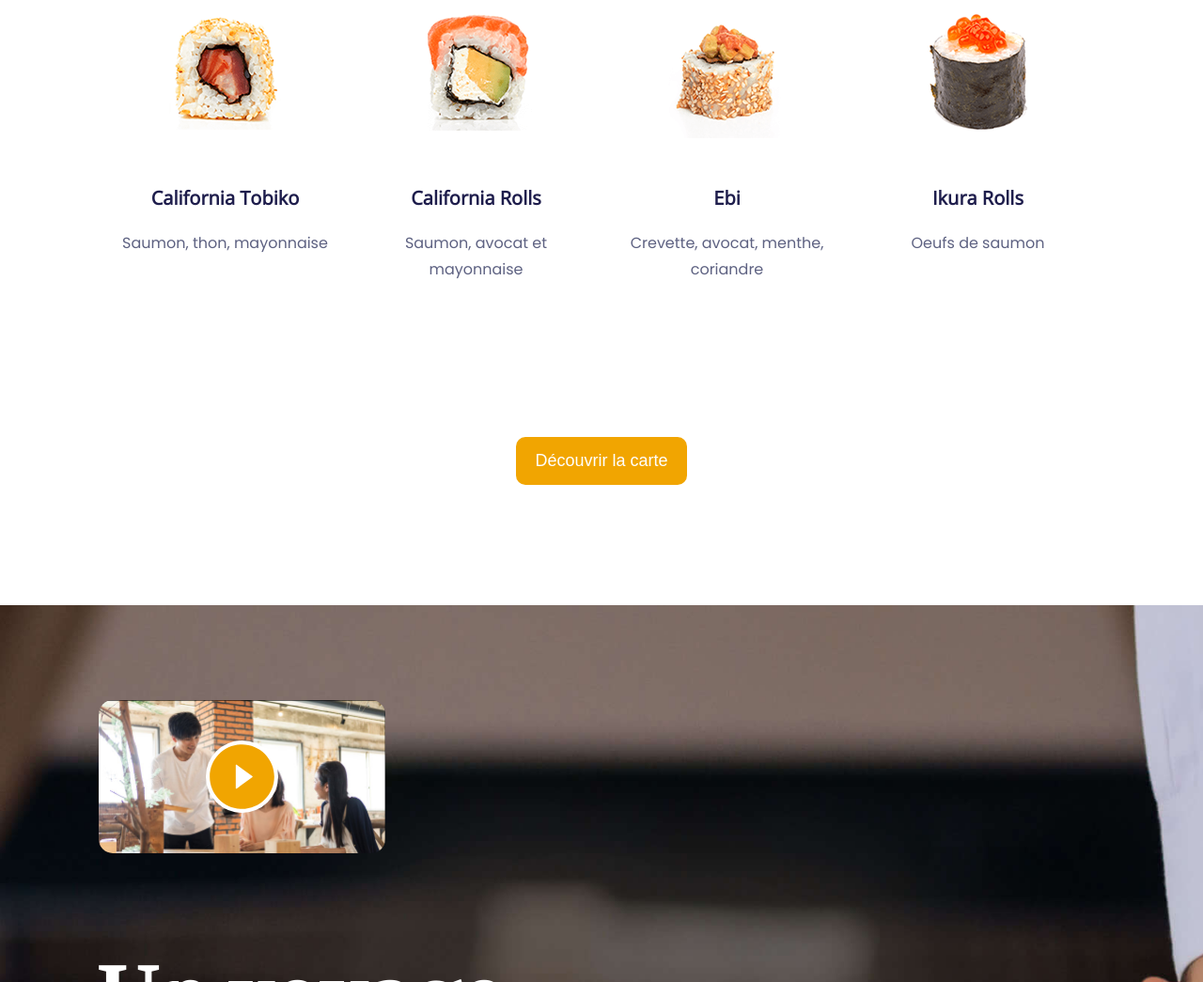
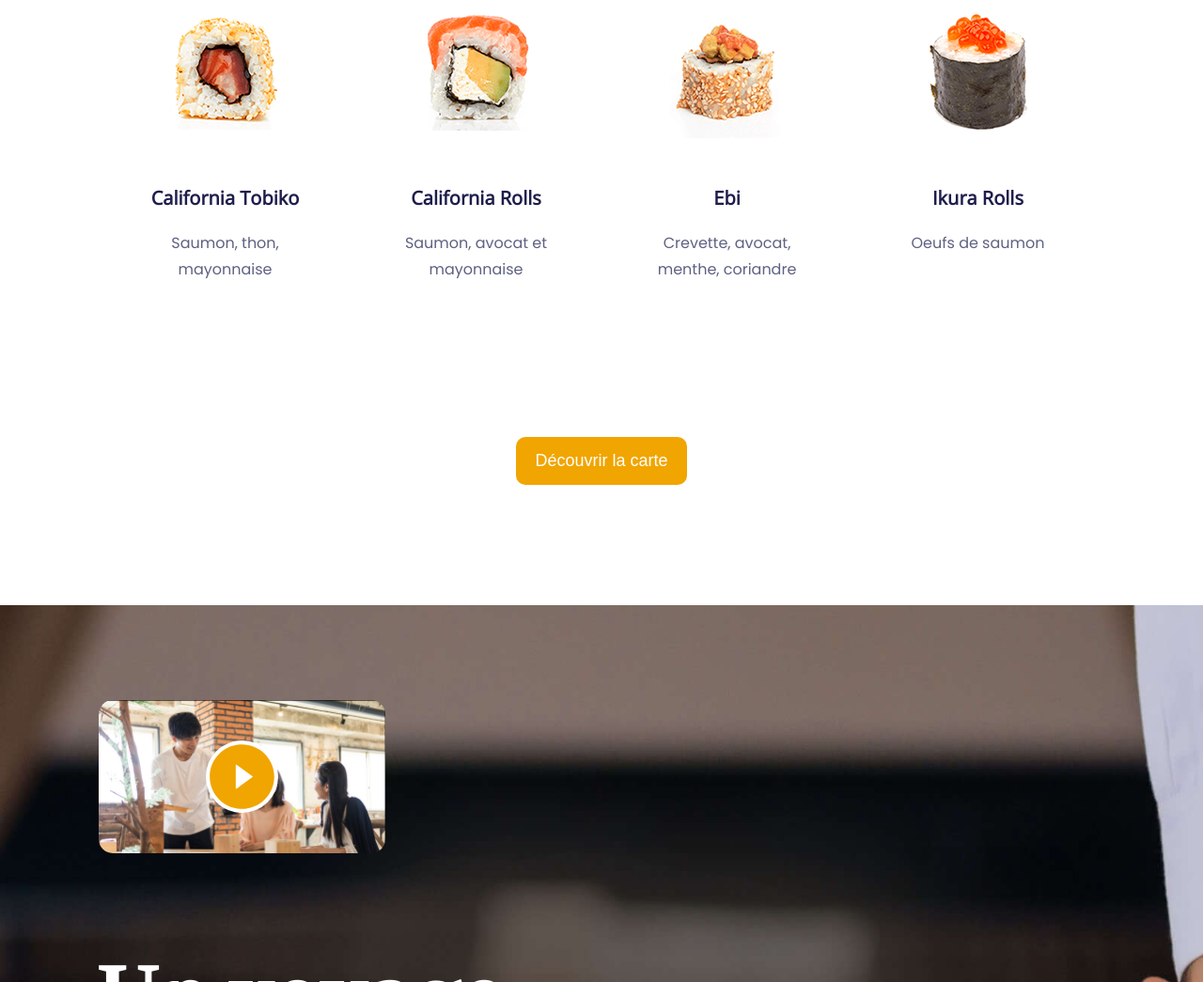
Before and after one commit to Axialous/jadoo, a plain HTML site: page index.html in a window 1280 px wide. Shown: the part 1625-2670 px from the top of the page at 94% size. Drawn offline with Linux system fonts and the light colour scheme.

Commit message:
Correction de la largeur du texte des makis

```diff
--- a/style.css
+++ b/style.css
@@ -324,10 +324,6 @@ header li{
     transition-duration: 1000ms;
 }
 
-#makis figure p{
-    height: 56px;
-}
-
 #section_2 img{
     border-radius: 25px 25px 0 0;
 }
@@ -346,7 +342,9 @@ header li{
 #makis p{
     font-size: 16px;
 
-    margin-bottom: 36px;
+    height: 56px;
+
+    margin: 21px 35px 36px;
 }
 
 #decoration_filet{
```
